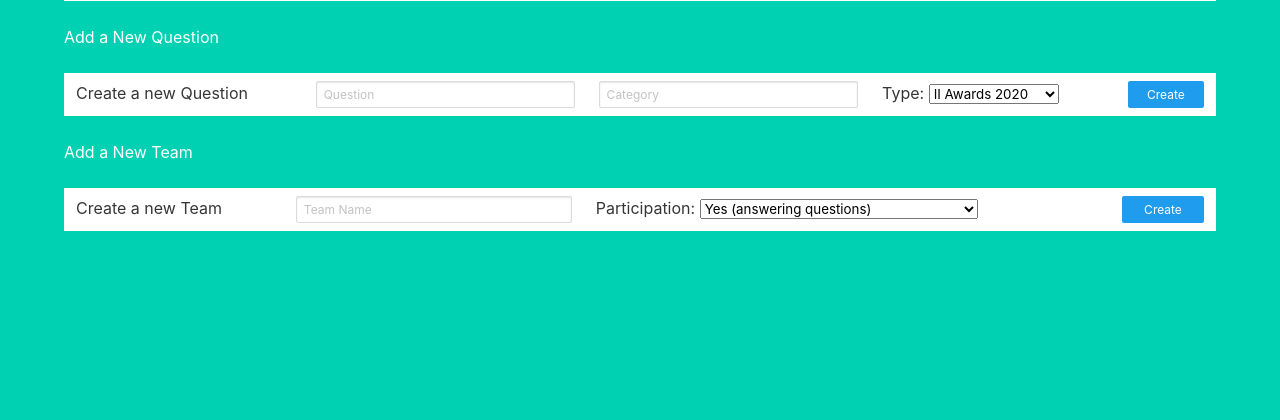
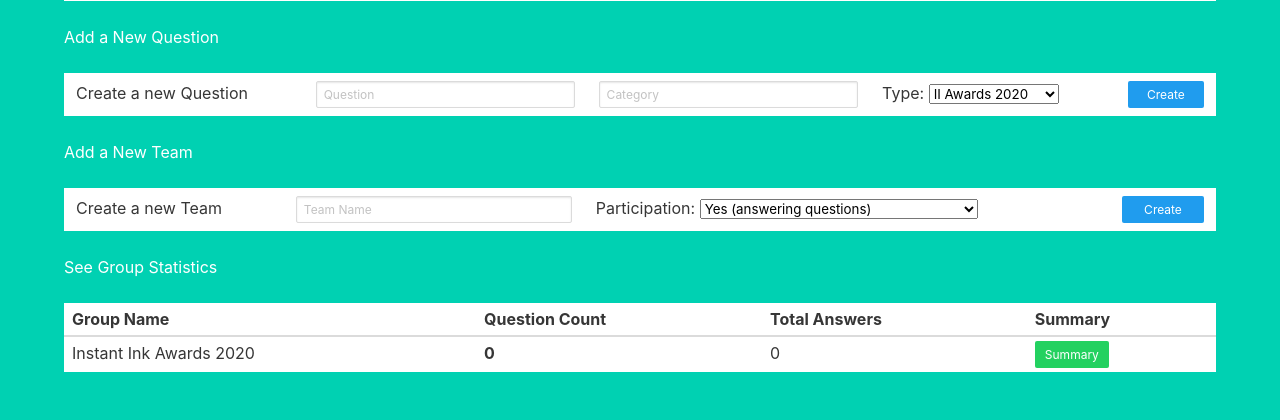
Before and after one commit to bsguedes/opinion-tracker, a Flask app: page /admin in a window 1280 px wide. Shown: the part 884-1304 px from the top of the page. Before the commit the page ends 1115 px from the top, so only its background shows below. Run offline with Flask 2, Linux system fonts and the light colour scheme; a user stored in the database is signed in; tables that the repository leaves empty hold one stand-in row (values such as "Sample post").

Commit message:
add summary

```diff
--- a/admin.py
+++ b/admin.py
@@ -49,7 +49,41 @@ def index():
             'checked_in': u.password is not None,
             'team': u.team.name
         } for u in User.query.all()], key=lambda e: e['id'])
-        return render_template('admin.html', teams=teams, surveys=surveys, all_teams=all_teams, users=users)
+        questions = Question.query.filter_by(type='ii_awards_2020').all()
+        groups = [
+            {
+                'name': 'Instant Ink Awards 2020',
+                'question_count': len(questions),
+                'answer_count': sum(len(q.answers()) for q in questions),
+                'tag': 'ii_awards_2020'
+            }
+        ]
+        return render_template('admin.html',
+                               teams=teams,
+                               surveys=surveys,
+                               all_teams=all_teams,
+                               users=users,
+                               groups=groups)
+    else:
+        flash('User is not an admin', 'error')
+        return redirect(url_for('main.profile'))
+
+
+@admin.route('/quiz/group/<string:group_name>')
+@login_required
+def group_stats(group_name):
+    if current_user.is_admin_user():
+        questions = Question.query.filter_by(type=group_name).all()
+        all_answers = [a.comments for q in questions for a in q.answers()]
+
+        results = sorted([{
+                'name': item[0].title(),
+                'votes': item[1]
+            } for item in Counter(all_answers).most_common()], key=lambda e: -e['votes'])
+
+        print(results)
+
+        return render_template('group_stats.html', tables=results)
     else:
         flash('User is not an admin', 'error')
         return redirect(url_for('main.profile'))
--- a/models.py
+++ b/models.py
@@ -43,6 +43,9 @@ class Question(db.Model):
     type = db.Column(db.String(100))
     quizzes = db.relationship('QuestionInQuiz', lazy=True, foreign_keys="QuestionInQuiz.question_id")
 
+    def answers(self):
+        return [a for q in self.quizzes for a in q.answers]
+
 
 class Answer(db.Model):
     id = db.Column(db.Integer, primary_key=True)  # primary keys are required by SQLAlchemy
--- a/templates/admin.html
+++ b/templates/admin.html
@@ -284,6 +284,31 @@
     </table>
 </form>
 
+<br/>
+<h2 align="left">See Group Statistics</h2>
+<br/>
 
+<table class="table is-narrow table-striped table-responsive table-bordered is-fullwidth">
+    <thead>
+    <tr>
+        <th>Group Name</th>
+        <th>Question Count</th>
+        <th>Total Answers</th>
+        <th>Summary</th>
+    </tr>
+    </thead>
+    <tbody>
+    {% for item in groups %}
+        <tr>
+            <td style="color:#363636">{{item['name']}}</td>
+            <td style="color:#363636;font-weight:bold">{{item['question_count']}}</td>
+            <td style="color:#363636">{{item['answer_count']}}</td>
+            <td>
+                <a class="button is-link is-success is-small" href="/quiz/group/{{item['tag']}}">Summary</a>
+            </td>
+        </tr>
+    {% endfor %}
+    </tbody>
+</table>
 
 {% endblock %}
```
Also changed, not shown: templates/group_stats.html (added, +27 -0 lines).
